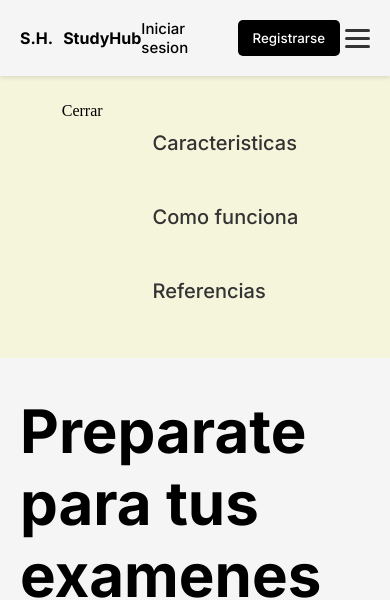
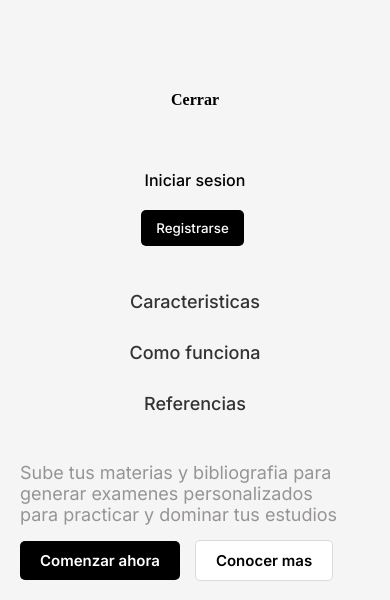
Before and after one commit to MarianoOcaranza/studyhubdemo.github.io, a plain HTML site: page index.html in a window 390 px wide. Both pictures are taken after a click on the element 357 px from the left and 38 px from the top of the page. Shown: the top 600 px of the page. Drawn offline with Linux system fonts and the light colour scheme; grey boxes are pictures that could not be loaded.

Commit message:
menu responsive

```diff
--- a/assets/css/style.css
+++ b/assets/css/style.css
@@ -30,34 +30,14 @@ body {
     display: flex;
     gap: 20px;
 }
+.mobilenav {
+    display: none;
+}
 
 .nav-center a {
     text-decoration: none;
     color: #333;
     font-weight: 500;
-}
-.mobilenav {
-    display: flex;
-    background-color: beige;
-    justify-content: center;
-}
-
-.nav-center-mobile {
-    display: none;
-    flex-direction: column;
-    align-items: center;
-    justify-content: center;
-    top: 100%;
-    padding: 30px;
-    right: 0;
-    z-index: 999;
-}
-
-.nav-center-mobile a {
-    margin: 15px 0;
-    font-size: 20px;
-    text-decoration: none;
-    color: #333;
 }
 
 .burger-menu {
@@ -115,13 +95,16 @@ header .logo span {
     align-items: center;
     justify-content: flex-end;
 }
-
+.nav-actions-mobile {
+    align-items: center;
+}
 .nav-actions nav {
     display: flex;
     gap: 10px;
     align-items: center;
     justify-content: center;
 }
+
 .nav-actions button {
     background-color: black;
     color: white;
@@ -458,20 +441,86 @@ section {
         width: 100%;
         max-width: 300px;
     }
-    .nav-center {
-        display: none;
+   .navbar {
+        flex-wrap: wrap;
+        justify-content: space-between;
+        padding: 15px 20px;
+   }
+   .burger-menu {
+    display: flex;
+   }
+   .nav-center {
+    display: none;
+   }
+   .nav-actions {
+    display: none;
+   }
+   .mobilenav {
+    position: fixed;
+    top: 0;
+    right: 0;
+    width: 100%;
+    background-color: whitesmoke;
+    flex-direction: column;
+    align-items: center;
+    justify-content: start;
+    padding-top: 60px;
+    z-index: 9999;
+    display: none;
     }
 
-    .burger-menu {
+    .mobilenav.active {
         display: flex;
     }
-    .nav-center-mobile.active {
+
+    .close-menu {
         display: flex;
+        align-self: flex-end;
+        padding: 15px 20px;
+        font-weight: bold;
+        font-size: 16px;
+        cursor: pointer;
     }
-    #menu-option {
+
+    .nav-center-mobile {
+        display: flex;
+        flex-direction: column;
+        align-items: center;
+        gap: 10px;
+        padding: 30px 0;
         width: 100%;
     }
-    .close-menu.active {
+
+    .nav-center-mobile a {
+        font-size: 18px;
+        font-weight: 500;
+        color: #333;
+        width: 100%;
+        text-align: center;
+    }
+
+    .nav-actions-mobile {
         display: flex;
+        flex-direction: column;
+        gap: 15px;
+        margin-top: 30px;
+    }
+
+    .nav-actions-mobile a {
+        font-size: 16px;
+    }
+
+    .nav-actions-mobile button {
+        width: auto;
+        background-color: black;
+        color: white;
+        padding: 10px 15px 10px 15px;
+        margin: 5px 5px 5px 0px;
+        border-radius: 5px;
+        border: 0;
+        font-family: 'Inter', sans-serif;
+        font-weight: 500;
+        cursor: pointer;
+        transition: background-color 0.3s;
     }
 }
--- a/assets/js/nav.js
+++ b/assets/js/nav.js
@@ -1,7 +1,7 @@
 const navcenter = document.getElementById("nav-center")
 const navcentermobile = document.getElementById("nav-center-mobile")
 const burger = document.getElementById('burger');
-const mobileMenu = document.getElementById('mobileMenu');
+const mobileMenu = document.getElementById('mobilenav');
 const closeButton = document.getElementById('close-menu')
 
 
--- a/index.html
+++ b/index.html
@@ -37,14 +37,19 @@
             <span></span>
           </div>
     </header>
-    <nav class="mobilenav">
+    <nav class="mobilenav" id="mobilenav">
         <div>
             <p class="close-menu" id="close-menu">Cerrar</p>
+        </div>
+        <div class="nav-actions-mobile">
+            <a href="#login">Iniciar sesion</a>
+            <button type="button" >Registrarse</button>
         </div>
         <div class="nav-center-mobile" id="mobileMenu">
             <a id='menu-option' href="">Caracteristicas</a>
             <a id='menu-option' href="">Como funciona</a>
             <a id='menu-option' href="">Referencias</a>
+
         </div>
     </nav>
 
```
